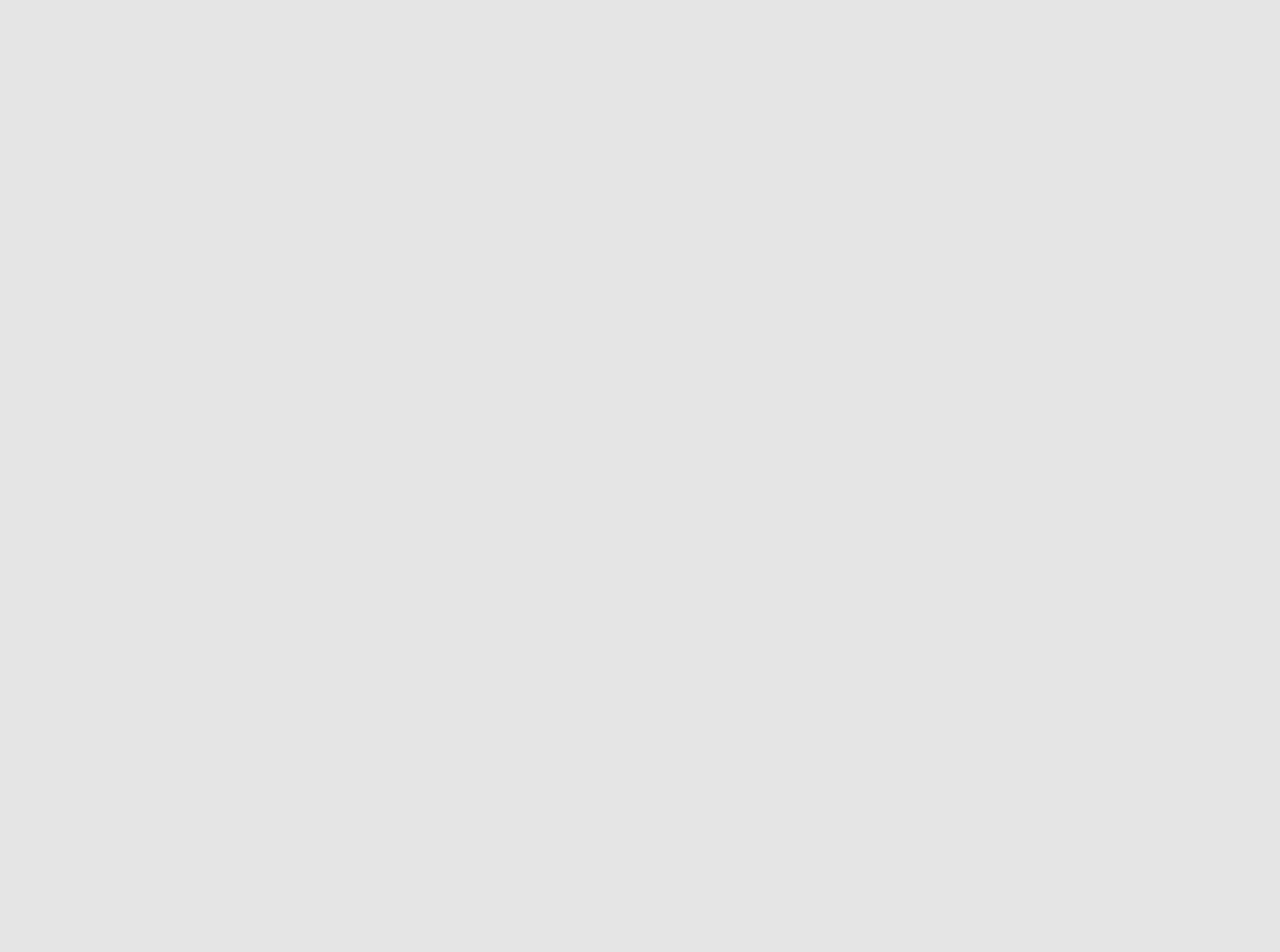
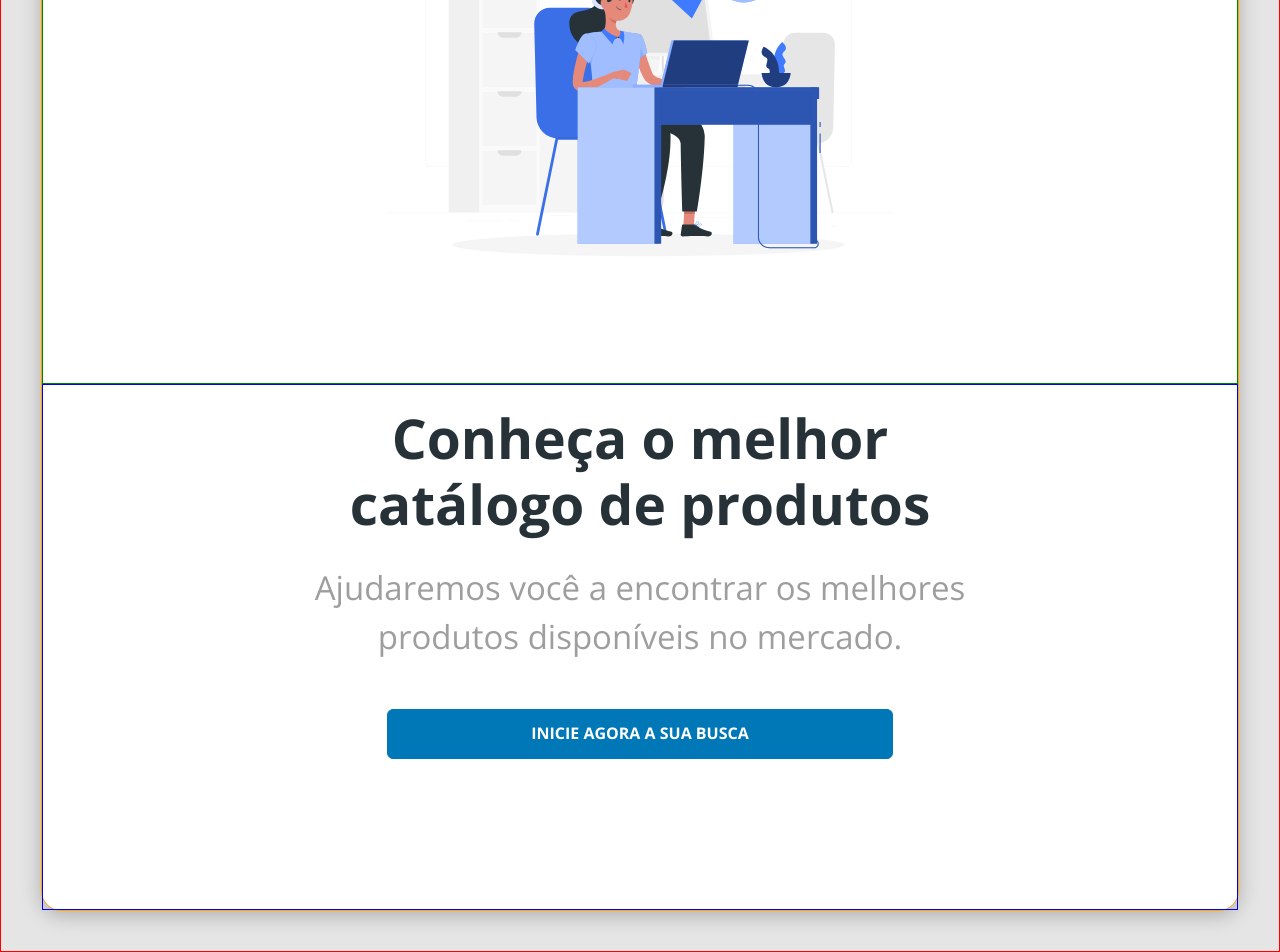
Before and after one commit to JS-Nascimento/js_catalog, a React (Create React App) app: page / in a window 1280 px wide. Shown: the part 357-1309 px from the top of the page. Before the commit the page ends 800 px from the top, so only its background shows below. Built offline with nearby package versions, Linux system fonts and the light colour scheme.

Commit message:
CSS adjusts

```diff
--- a/src/App.css
+++ b/src/App.css
@@ -2,13 +2,15 @@
 
 * {
   font-family: 'Open Sans', sans-serif;
-};
+}
 
 h1, h2, h3, h4, h5, h6 {
-  font-weight: 700;
-};
+  font-weight: 700 ;
+  margin-bottom: 0rem ;
+
+}
 
 a, a:hover {
   text-decoration: none;
   color: unset;
-};
+}
--- a/src/App.tsx
+++ b/src/App.tsx
@@ -1,12 +1,12 @@
 import './assets/styles/custom.scss';
 import './App.css';
-import Navbar from './components/Navbar'
+import Home from './pages/Home'
 
 
 const App = () => {
   return (
     <>
-      <Navbar />
+      <Home />
     </>
     );
 }
--- /dev/null
+++ b/src/components/ButtonIcon/index.tsx
@@ -0,0 +1,12 @@
+import './styles.css';
+
+const ButtonIcon = ()=> {
+
+    return(
+        <button className="btn btn-primary btn-icon">
+            <h6>INICIE AGORA A SUA BUSCA</h6>
+        </button>
+    );
+}
+
+export default ButtonIcon;
--- /dev/null
+++ b/src/components/ButtonIcon/styles.css
@@ -0,0 +1,5 @@
+.btn-icon{
+
+    height: 50px;
+
+}
--- a/src/components/Navbar/styles.css
+++ b/src/components/Navbar/styles.css
@@ -8,6 +8,7 @@
     align-items: center;
 
 }
+
 .main-menu {
     display: flex;
     font-size: 18px;
--- /dev/null
+++ b/src/pages/Home/index.tsx
@@ -0,0 +1,27 @@
+import { ReactComponent as MainImage } from 'assets/images/main.svg';
+import ButtonIcon from 'components/ButtonIcon';
+import Navbar from 'components/Navbar'
+import './styles.css'
+
+const Home = () => {
+  return (
+    <>
+      <Navbar />
+      <div className="home-container">
+        <div className="home-card">
+            <div className="home-content-container">
+                <h1>Conheça o melhor catálogo de produtos</h1>
+                <p>Ajudaremos você a encontrar os melhores produtos disponíveis no mercado.</p>
+                <ButtonIcon/>
+            </div>
+            <div className="home-image-container">
+                <MainImage />
+            </div>
+
+        </div>
+      </div>
+    </>
+    );
+}
+
+export default Home;
--- /dev/null
+++ b/src/pages/Home/styles.css
@@ -0,0 +1,110 @@
+.home-container {
+    padding: 10px;
+    font-size: 22px;
+    text-align: center;
+    border: 1px solid red;
+}
+
+.home-card {
+    display: flex;
+    flex-direction: column-reverse;
+    background-color: white;
+    box-shadow: 0px 4px 20px rgba(0, 0, 0, 0.25);
+    border-radius: 20px;
+    border: 1px solid orange;
+}
+
+.home-content-container {
+    display: flex;
+    flex-direction: column;
+    align-items: center;
+    padding: 10px 10px 60px 10px;
+    border: 1px solid blue;
+}
+
+.home-content-container h1 {
+    width: 260px;
+    font-size: 1em;
+    font-weight: 800;
+    margin-bottom: 15px;
+}
+
+.home-content-container p {
+    color: #9e9e9e;
+    font-size: 14px;
+    font-size: 0.6em;
+    margin-bottom: 30px;
+}
+
+.home-image-container {
+    padding: 50px 15px;
+    border: 1px solid green;
+}
+
+.home-image-container svg {
+    width: 100%;
+    height: auto;
+}
+
+@media (min-width: 576px) {
+    .home-container {
+        padding: 15px;
+        font-size: 40px;
+    }
+
+    .home-content-container h1 {
+        width: 506px;
+        font-weight: 700;
+        margin-bottom: 20px;
+    }
+
+    .home-content-container p {
+        width: 506px;
+        font-weight: 400;
+        margin-bottom: 20px;
+    }
+
+    .home-content-container button {
+        width: 506px;
+        font-weight: 400;
+    }
+
+    .home-image-container svg {
+        width: 506px;
+    }
+}
+
+@media (min-width: 768px) {
+    .home-content-container {
+        padding: 20px 20px 100px 20px;
+    }
+
+    .home-image-container {
+        padding: 100px 20px;
+    }
+}
+
+@media (min-width: 992px) {
+
+    .home-container {
+        padding: 40px;
+        font-size: 55px;
+    }
+    .home-content-container {
+        padding: 20px 20px 150px 20px;
+    }
+
+    .home-image-container {
+        padding: 125px 20px;
+    }
+
+    .home-content-container h1 {
+        width: 700px;
+        margin-bottom: 26px;
+    }
+
+    .home-content-container p {
+        width: 700px;
+        margin-bottom: 47px;
+    }
+}
```
Also changed, not shown: src/assets/images/main.svg (added).
